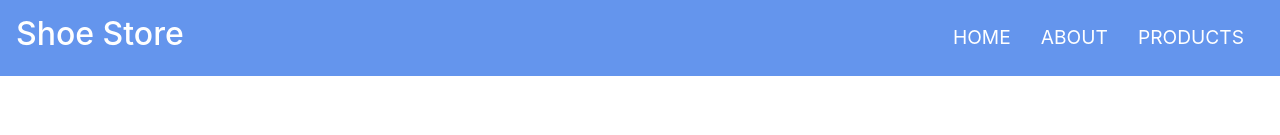
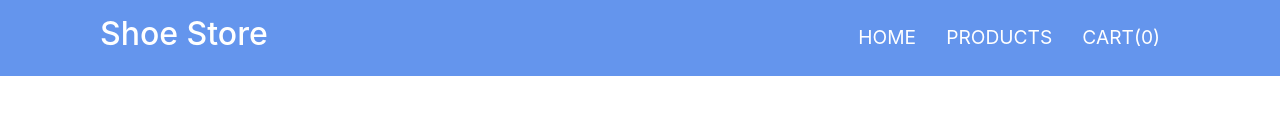
Before and after one commit to imadansari23/Shoe-Store, a React (Create React App) app: page / in a window 1280 px wide. Shown: the top 135 px of the page. Built offline with nearby package versions, Linux system fonts and the light colour scheme.

Commit message:
route update

```diff
--- a/src/App.js
+++ b/src/App.js
@@ -1,20 +1,25 @@
 import React from 'react';
+import { Routes, Route } from "react-router-dom";
 import './App.css';
-import  Home  from './Components/Home';
+import Home from './Components/Home';
+import Products from './Components/Products';
+import Navbar from './Components/Navbar';
 import 'bootstrap/dist/css/bootstrap.min.css';
+import SingleProduct from './Components/SingleProduct';
+import Cart from './Components/Cart';
+import NotFound from './Components/NotFound';
 
 function App() {
   return (
     <div className="App">
-      <div className="navbar">
-        <h2 style={{color:"white"}}>Shoe Store</h2>
-        <ul className="nav_links">
-          <li>HOME</li>
-          <li>ABOUT</li>
-          <li>PRODUCTS</li>
-        </ul>
-      </div>
-      <Home />
+      <Navbar />
+      <Routes>
+        <Route path="/" element={<Home />} />
+        <Route path="products" element={<Products />} />
+        <Route path="products/:id" element={<SingleProduct />} />
+        <Route path="cart" element={<Cart />} />
+        <Route path='*' element={<NotFound/>} />
+      </Routes>
     </div>
   );
 }
--- /dev/null
+++ b/src/Components/Cart.js
@@ -0,0 +1,11 @@
+import React from 'react'
+
+function Cart() {
+    return (
+        <div>
+            <h1>CART PAGE</h1>
+        </div>
+    )
+}
+
+export default Cart
--- a/src/Components/ComponentStyles.css
+++ b/src/Components/ComponentStyles.css
@@ -9,3 +9,23 @@
   .card{
       margin:10px;
   }
+
+  .navbar{
+    display: flex;
+    justify-content: space-between;
+    align-items: center;
+    padding-left: 100px;
+    padding-right: 100px;
+    background-color: cornflowerblue;
+  }
+  .navLi{
+    text-decoration: none;
+    display: inline-block;
+    /* padding: 10px; */
+    margin-left: 10px;
+    /* padding:10px; */
+    padding-top: 15px;
+    padding-right: 20px;
+    font-size: larger;
+    color: white;
+  }
--- /dev/null
+++ b/src/Components/Navbar.js
@@ -0,0 +1,17 @@
+import React from 'react';
+import { Link } from 'react-router-dom';
+
+function Navbar() {
+    return (
+        <div className="navbar">
+            <h2 style={{ color: "white" }}>Shoe Store</h2>
+            <ul className="nav_links">
+                <Link className="navLi" to="/" >HOME</Link>
+                <Link className="navLi" to="products" >PRODUCTS</Link>
+                <Link className="navLi" to="cart" >CART(0)</Link>
+            </ul>
+        </div>
+    )
+}
+
+export default Navbar;
--- /dev/null
+++ b/src/Components/NotFound.js
@@ -0,0 +1,11 @@
+import React from 'react'
+
+function NotFound() {
+    return (
+        <div>
+            <h1>PAGE NOT FOUND</h1>
+        </div>
+    )
+}
+
+export default NotFound;
--- /dev/null
+++ b/src/Components/Products.js
@@ -0,0 +1,11 @@
+import React from 'react'
+
+function Products() {
+    return (
+        <div>
+            <h1>Product Page</h1>
+        </div>
+    )
+}
+
+export default Products;
--- /dev/null
+++ b/src/Components/SingleProduct.js
@@ -0,0 +1,13 @@
+import React from 'react'
+import { useParams } from 'react-router-dom';
+
+function SingleProduct() {
+    const {id} =useParams()
+    return (
+        <div>
+            <h1>Single Product {id}</h1>
+        </div>
+    )
+}
+
+export default SingleProduct;
--- a/src/index.js
+++ b/src/index.js
@@ -1,10 +1,13 @@
 import React from 'react';
 import ReactDOM from 'react-dom';
+import { BrowserRouter as Router } from 'react-router-dom';
 import App from './App';
 
 ReactDOM.render(
   <React.StrictMode>
-    <App />
+    <Router>
+      <App />
+    </Router>
   </React.StrictMode>,
   document.getElementById('root')
 );
```
Also changed, not shown: 1 other file (tests, documents, lock files or other folders).
